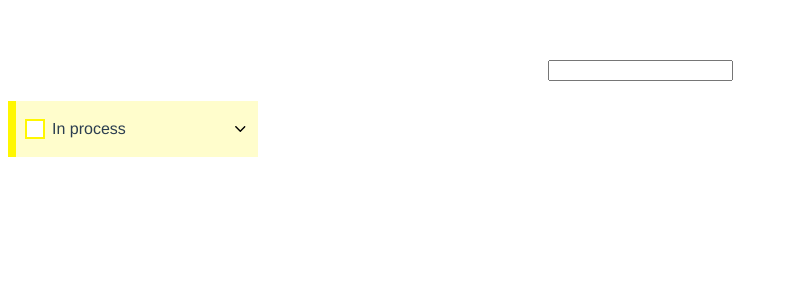
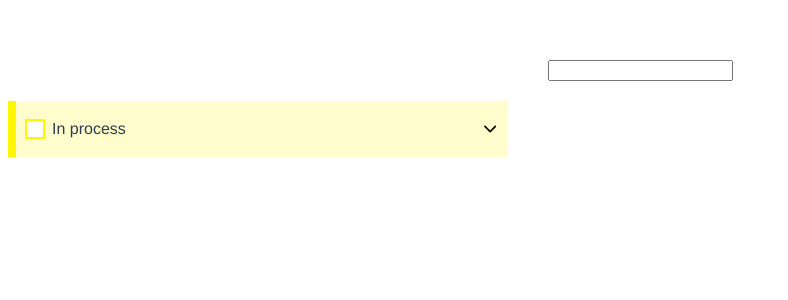
Before and after one commit to Oleksandr-Stepanyshyn/vue-tasks, a Vue app: page / in a window 1280 px wide. Shown: the top 300 px of the page, without its empty margins (0-788 px from the left). Built offline with nearby package versions, Linux system fonts and the light colour scheme.

Commit message:
add min-width for component

```diff
--- a/src/App.vue
+++ b/src/App.vue
@@ -56,7 +56,7 @@ export default {
 }
 
 .select__container {
-  width: 250px;
+  width: 500px;
   text-align: center;
 }
 </style>
--- a/src/components/ProcessSelection.vue
+++ b/src/components/ProcessSelection.vue
@@ -199,6 +199,7 @@ img {
 }
 
 .select {
+  min-width: 160px;
   width: 100%;
   position: relative;
 }
```
